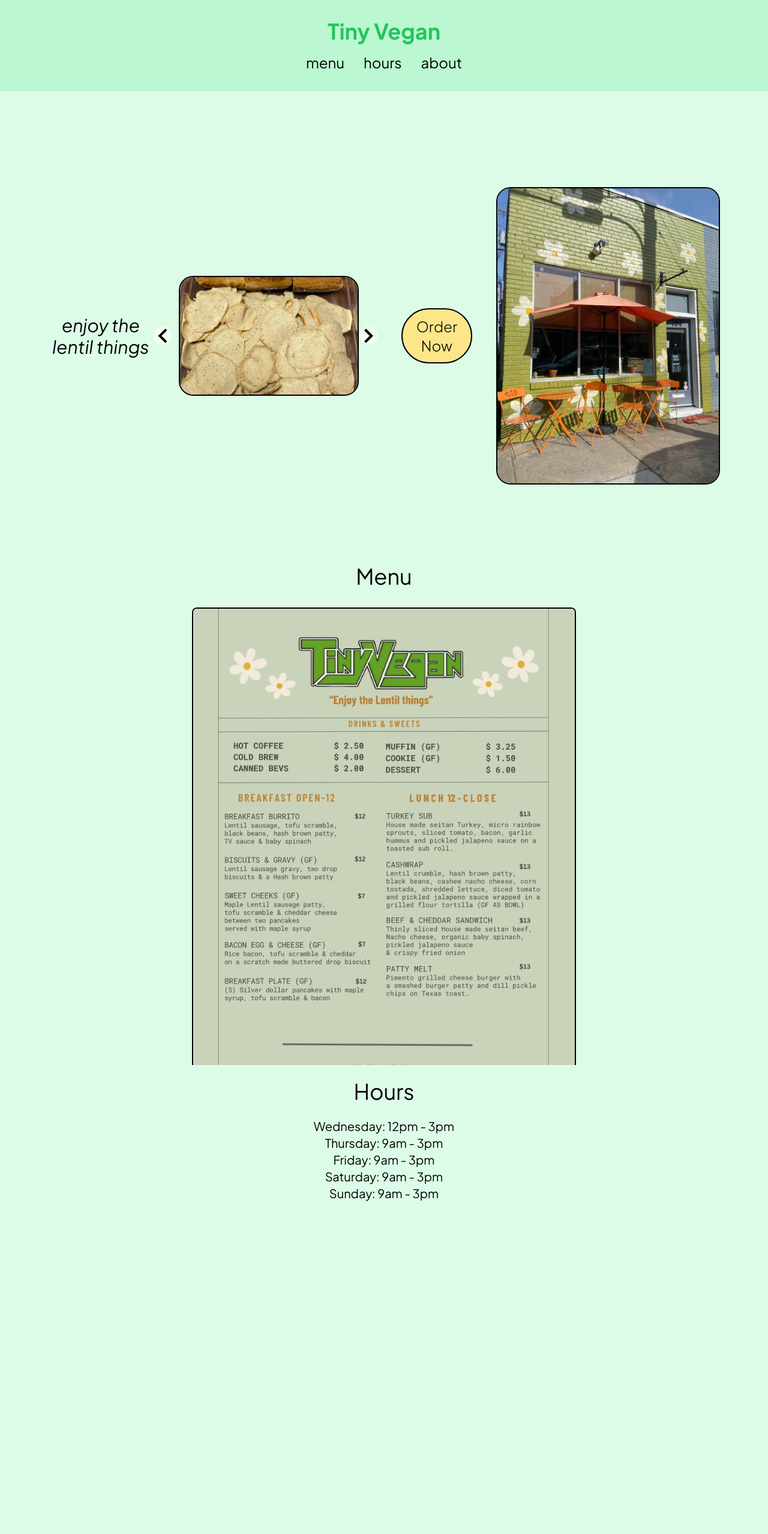
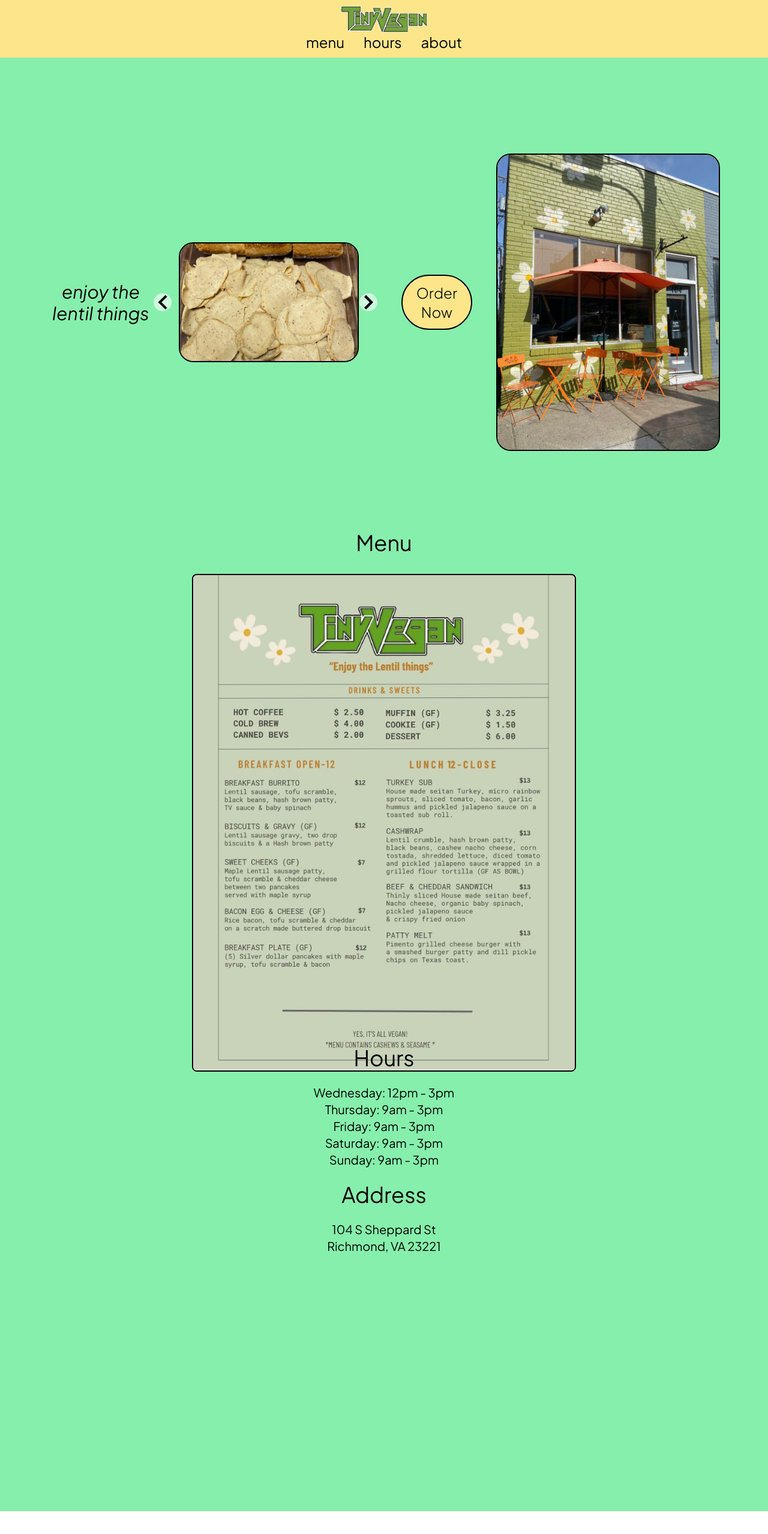
Before and after one commit to gjasay/tiny-vegan, a React (Vite) app: page / in a window 1280 px wide. Shown: the top 2558 px of the page at 60% size. After the commit the page ends 2520 px from the top, so only its background shows below. Built offline with nearby package versions, Linux system fonts and the light colour scheme.

Commit message:
added logo

```diff
--- a/src/App.tsx
+++ b/src/App.tsx
@@ -13,7 +13,6 @@
     const observer = new IntersectionObserver(
       ([entry]) => {
         setInView(entry.isIntersecting);
-        console.log(`Component in view: ${entry.isIntersecting}`);
       },
       { threshold: 0.5 },
     );
@@ -53,7 +52,7 @@
   });
 
   return (
-    <div className="bg-green-100">
+    <div className="bg-green-300">
       <Header />
       <animated.div ref={heroRef} style={heroAnimation}>
         <Hero />
--- a/src/components/Header.tsx
+++ b/src/components/Header.tsx
@@ -15,12 +15,10 @@
   });
 
   return (
-    <header className="sticky top-0 left-0 w-full flex justify-center bg-green-200 flex-col py-4 z-30">
+    <header className="sticky top-0 left-0 w-full flex justify-center bg-amber-200 flex-col sm:h-24 z-30">
       {/* Mobile */}
       <div className="flex justify-between items-center px-6 py-3 md:hidden z-30">
-        <h1 className="text-4xl font-bold text-green-600">
-          <a href="">Tiny Vegan</a>
-        </h1>
+          <a href=""><img src="./logo.png" className="w-36"/></a>
         <Twirl toggled={isOpen} toggle={setOpen} />
       </div>
       <animated.ul
@@ -68,11 +66,9 @@
         </li>
       </animated.ul>
       {/* Desktop */}
-      <div className="hidden md:flex flex-col justify-center py-4">
-        <h1 className="text-4xl font-bold text-center text-green-500 pb-4">
-          <a href="">Tiny Vegan</a>
-        </h1>
-        <ul className="flex flex-row justify-center">
+      <div className="hidden md:flex flex-col justify-center items-center py-4">
+        <a href=""><img src="./logo.png" className="w-36"/></a>
+        <ul className="flex flex-row justify-center items-start">
           <li className="text-2xl text-center px-4">
             <a href="#menu">menu</a>
           </li>
--- a/src/components/Hero.tsx
+++ b/src/components/Hero.tsx
@@ -29,7 +29,7 @@
               <img
                 src={each}
                 alt="food"
-                className="rounded-3xl border-black border-2"
+                className="mx-4 rounded-3xl border-black border-2"
                 style={{ width: "300px", height: "200px", objectFit: "cover" }}
               />
             </div>
--- a/src/components/Hours.tsx
+++ b/src/components/Hours.tsx
@@ -1,6 +1,6 @@
 const Hours = () => {
   return (
-    <div id="hours" className="bg-green-100 py-6 h-screen">
+    <div id="hours" className="py-6 h-screen">
       <h1 className="text-4xl text-center pb-6">Hours</h1>
       <div className="flex flex-col justify-center items-center">
         <p className="text-xl">Wednesday: 12pm - 3pm</p>
@@ -9,6 +9,11 @@
         <p className="text-xl">Saturday: 9am - 3pm</p>
         <p className="text-xl">Sunday: 9am - 3pm</p>
       </div>
+      <h1 className="text-4xl text-center py-6">Address</h1>
+      <div className="flex flex-col justify-center items-center">
+        <p className="text-xl">104 S Sheppard St</p>
+        <p className="text-xl">Richmond, VA 23221</p>
+      </div>
     </div>
   );
 };
--- a/src/components/Menu.tsx
+++ b/src/components/Menu.tsx
@@ -1,5 +1,4 @@
 const Menu = () => {
-  console.log("Menu component rendered");
   return (
     <div
       id="menu"
```
Also changed, not shown: public/logo.png (added).
